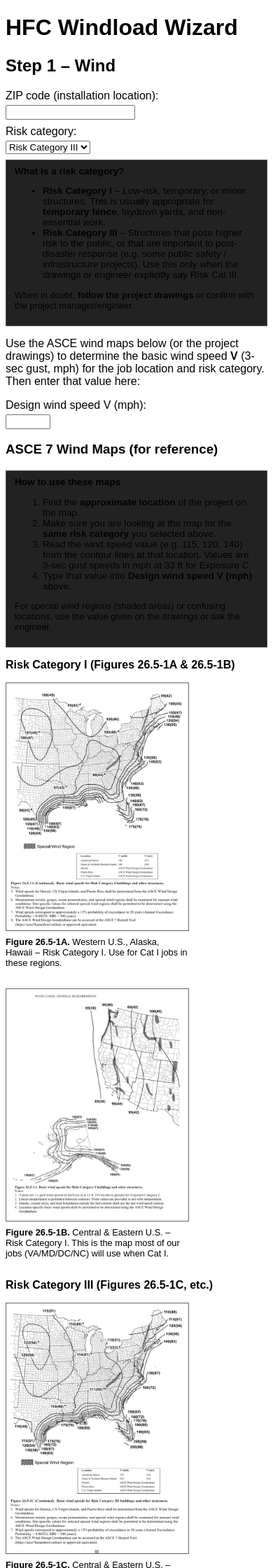
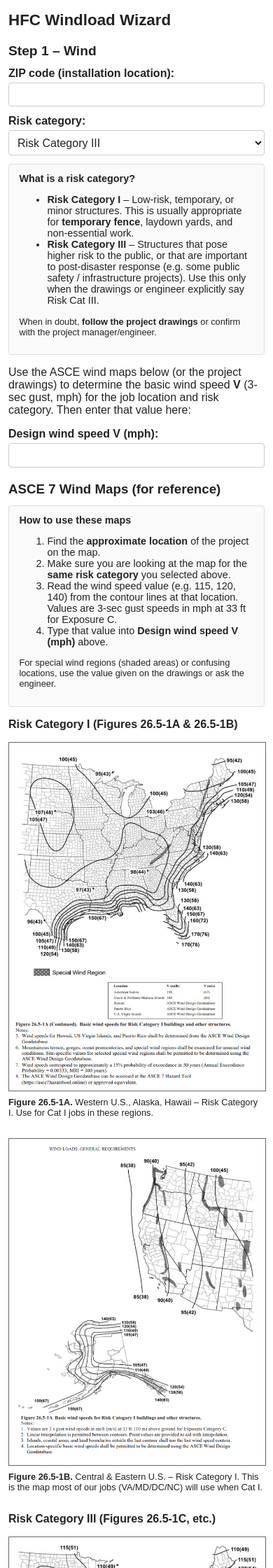
Before and after one commit to Fence-Wizard/HFC_WLC, a FastAPI app: page / in a window 390 px wide. Shown: the top 2240 px of the page at 70% size. Run offline with FastAPI, Linux system fonts and the light colour scheme.

Commit message:
Enhance styling and layout for improved user experience. Updated global styles, form elements, and help cards for a light theme. Added responsive design tweaks for mobile devices and improved button styles. Included viewport meta tag in base HTML for better mobile rendering.

```diff
--- a/app/static/style.css
+++ b/app/static/style.css
@@ -1,24 +1,90 @@
+/* Global layout / light theme */
+
 body {
   font-family: Arial, sans-serif;
+  margin: 0;
+  padding: 0;
+  background: #f5f5f5;
+  color: #222;
 }
+
 .container {
   max-width: 800px;
   margin: 0 auto;
+  padding: 1.5rem 1rem;
+  background: #ffffff;
+  box-shadow: 0 0 8px rgba(0, 0, 0, 0.05);
+  box-sizing: border-box;
 }
+
+h1 {
+  margin-top: 0;
+  margin-bottom: 1rem;
+}
+
+h2,
+h3 {
+  margin-top: 1.25rem;
+  margin-bottom: 0.75rem;
+}
+
+/* Forms */
+
 label {
   display: block;
-  margin-top: 0.5rem;
+  margin-top: 0.75rem;
+  font-weight: 600;
 }
+
 input,
 select,
 button {
   margin-top: 0.25rem;
-  margin-bottom: 0.5rem;
+  margin-bottom: 0.75rem;
   display: block;
+  font-size: 1rem;
+  font-family: inherit;
 }
+
+/* Force light, consistent controls (overrides browser dark mode styling) */
+input,
+select,
+textarea {
+  width: 100%;
+  max-width: 100%;
+  padding: 0.45rem 0.5rem;
+  border: 1px solid #ccc;
+  border-radius: 4px;
+  background-color: #ffffff;
+  color: #222;
+  box-sizing: border-box;
+}
+
+/* Optional: subtle focus ring */
+input:focus,
+select:focus,
+textarea:focus {
+  outline: none;
+  border-color: #0077cc;
+  box-shadow: 0 0 0 2px rgba(0, 119, 204, 0.2);
+}
+
 button {
   padding: 0.5rem 1rem;
+  border-radius: 4px;
+  border: 1px solid #0077cc;
+  background: #0077cc;
+  color: #ffffff;
+  cursor: pointer;
 }
+
+button:hover {
+  background: #005fa3;
+  border-color: #005fa3;
+}
+
+/* Map thumbnails / layout */
+
 .map-row {
   display: flex;
   flex-wrap: wrap;
@@ -45,12 +111,15 @@ button {
   margin-top: 0.25rem;
 }
 
+/* Help cards & small text */
+
 .help-card {
-  border: 1px solid #555;
-  padding: 0.5rem 0.75rem;
+  border: 1px solid #ddd;
+  padding: 0.75rem 0.9rem;
   margin: 0.5rem 0 1rem 0;
-  font-size: 0.85rem;
-  background: #222;
+  font-size: 0.9rem;
+  background: #fafafa; /* light instead of #222 */
+  border-radius: 4px;
 }
 
 .small,
@@ -63,5 +132,38 @@ small {
   margin-top: 0.25rem;
   margin-bottom: 0.5rem;
   color: #666;
-  font-size: 0.9em;
+  font-size: 0.85rem;
 }
+
+/* Basic responsive tweaks for mobile */
+
+@media (max-width: 640px) {
+  .container {
+    max-width: 100%;
+    margin: 0;
+    padding: 1rem 0.75rem;
+    border-radius: 0;
+    box-shadow: none;
+  }
+
+  h1 {
+    font-size: 1.4rem;
+  }
+
+  h2 {
+    font-size: 1.2rem;
+  }
+
+  .map-row {
+    flex-direction: column;
+  }
+
+  .map-card {
+    max-width: 100%;
+  }
+
+  button {
+    width: 100%;
+    text-align: center;
+  }
+}
--- a/app/templates/base.html
+++ b/app/templates/base.html
@@ -1,7 +1,9 @@
 <!DOCTYPE html>
 <html>
   <head>
+    <meta charset="utf-8" />
     <title>HFC Windload Wizard</title>
+    <meta name="viewport" content="width=device-width, initial-scale=1" />
     <link rel="stylesheet" href="/static/style.css" />
   </head>
   <body>
```
